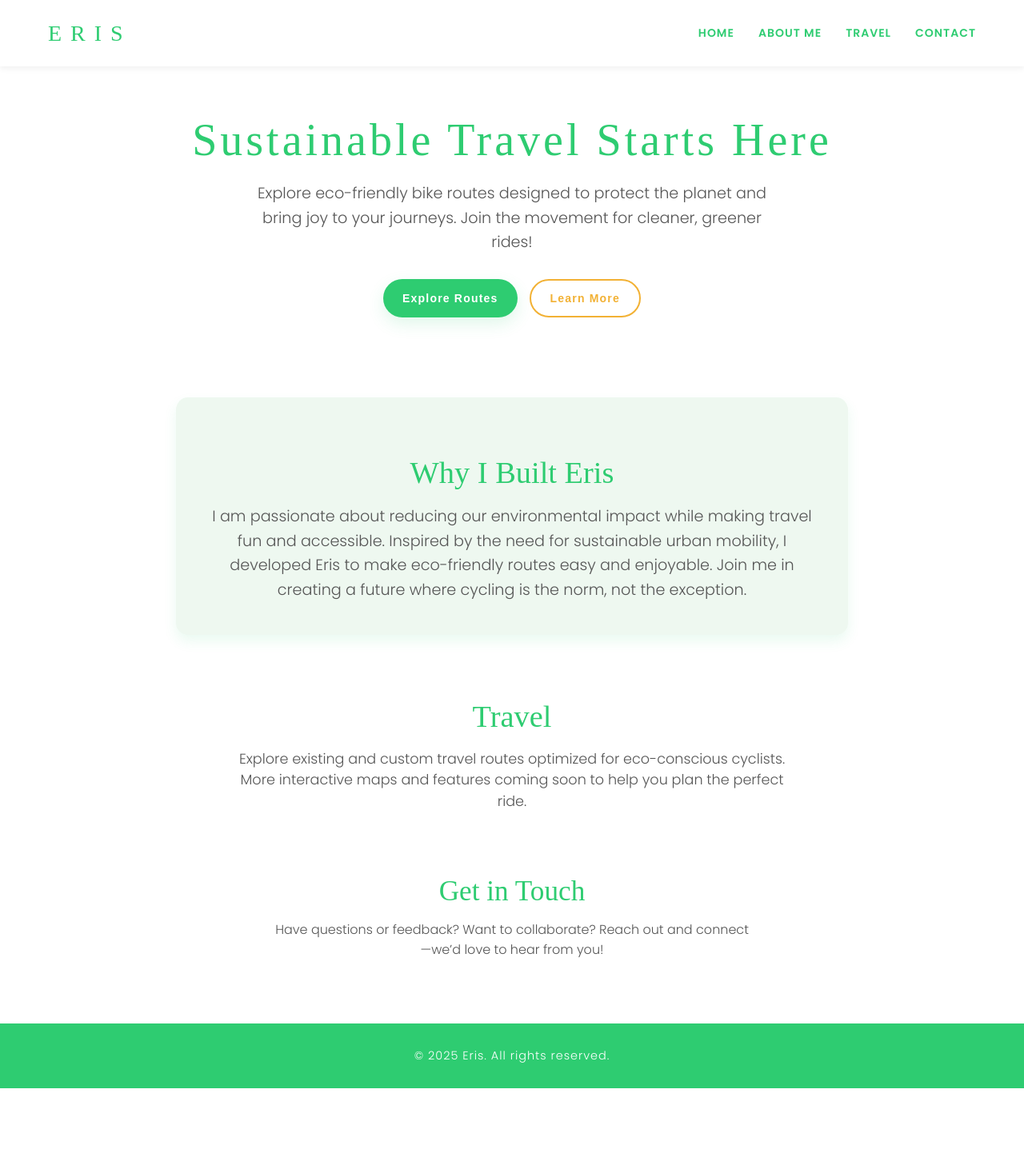
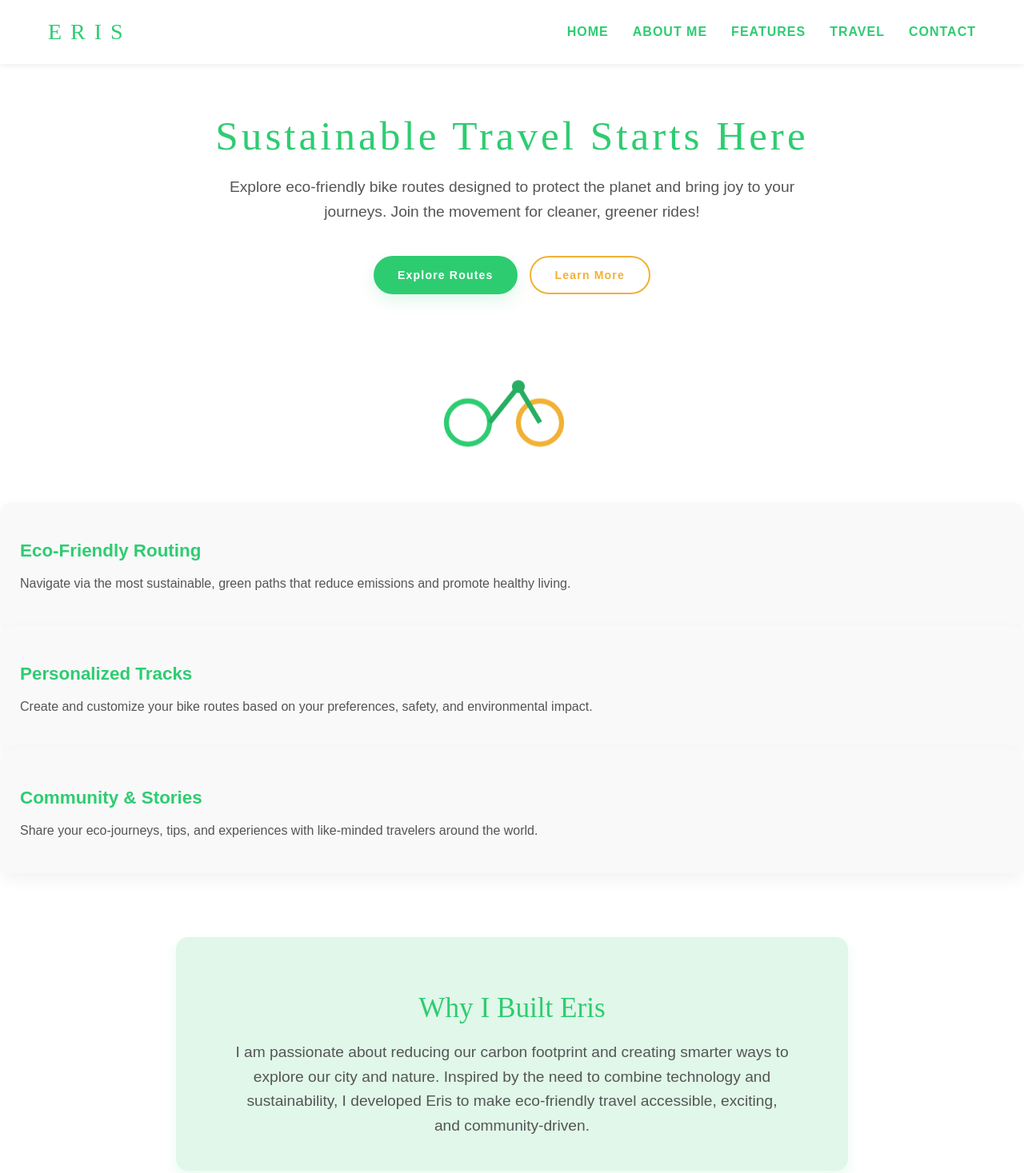
Before and after one commit to NotNxel/Eris, a plain HTML site: page index.html in a window 1280 px wide. Shown: the top 1467 px of the page at 80% size. Before the commit the page ends 1361 px from the top, so only its background shows below. Drawn offline with Linux system fonts and the light colour scheme.

Commit message:
Update index.html

```diff
--- a/index.html
+++ b/index.html
@@ -5,7 +5,8 @@
 <meta name="viewport" content="width=device-width, initial-scale=1" />
 <title>Eris - Sustainable Cycling</title>
 <style>
-@import url('https://fonts.googleapis.com/css2?family:Roboto+Slab:wght@300&family=Poppins:wght@300;600&display=swap');
+@import url('https://fonts.googleapis.com/css2?family:Roboto+Slab:wght@300&family:Poppins:wght@300;600&display=swap');
+
 :root {
   --green: #2ecc71;
   --dark-green: #27ae60;
@@ -14,25 +15,27 @@
   --grey-light: #f9f9f9;
   --grey-dark: #333;
 }
-/* Basic resets and font */
+
+/* Reset and body */
 body {
   font-family: 'Poppins', sans-serif;
   background: var(--white);
-  color: var(--grey-dark);
   margin: 0;
   padding: 0;
+  color: var(--grey-dark);
 }
+
 /* Header styles */
 header {
   position: sticky;
   top: 0;
   background: var(--white);
   box-shadow: 0 2px 8px rgba(0,0,0,0.07);
-  z-index: 1000;
-  padding: 15px 60px;
   display: flex;
   justify-content: space-between;
   align-items: center;
+  padding: 15px 60px;
+  z-index: 999;
   animation: fadeInDown 1s ease forwards;
 }
 @keyframes fadeInDown {
@@ -46,8 +49,8 @@ header {
   letter-spacing: 2px;
   cursor: pointer;
   color: var(--green);
-  user-select: none;
-  transition: color 0.3s ease;
+  text-transform: uppercase;
+  transition: color 0.3s;
 }
 .logo:hover {
   color: var(--gold);
@@ -57,57 +60,53 @@ nav ul {
   display: flex;
   gap: 30px;
 }
-nav ul li {
-  cursor: pointer;
+nav ul li a {
+  text-decoration: none;
+  color: var(--green);
   font-weight: 600;
   text-transform: uppercase;
   letter-spacing: 1px;
-  font-size: 14px;
-}
-nav ul li a {
-  color: var(--green);
-  text-decoration: none;
-  transition: color 0.3s ease;
 }
 nav ul li a:hover {
   color: var(--gold);
 }
-/* Main content styles */
+
+/* Main styles */
 main {
-  max-width: 1100px;
-  margin: 60px auto 100px;
-  padding: 0 40px;
+  max-width: 1200px;
+  margin: 60px auto 80px;
+  padding: 0 20px;
   text-align: center;
 }
 .hero-title {
   font-family: 'Roboto Slab', serif;
   font-weight: 300;
-  font-size: 3.5rem;
+  font-size: 3.2rem;
   letter-spacing: 4px;
   color: var(--green);
   margin-bottom: 20px;
 }
 .hero-desc {
   font-size: 1.2rem;
+  max-width: 720px;
+  margin: 0 auto 40px;
   line-height: 1.6;
-  max-width: 640px;
-  margin: 0 auto 30px;
   color: #555;
 }
-.btn-container {
+.btn-group {
   margin-top: 20px;
   display: flex;
+  gap: 15px;
   justify-content: center;
-  gap: 15px;
 }
 button {
-  padding: 14px 24px;
+  padding: 14px 30px;
   border-radius: 30px;
+  font-size: 14px;
   font-weight: 600;
-  font-size: 14px;
   border: none;
   cursor: pointer;
-  transition: all 0.3s ease;
+  transition: all 0.3s;
   letter-spacing: 1.2px;
 }
 .btn-green {
@@ -127,123 +126,121 @@ button {
 }
 .btn-outline:hover {
   background: var(--gold);
-  color: var(--white);
+  color: white;
   transform: scale(1.03);
 }
-.section {
+
+/* Bicycle animation container */
+.bike-container {
+  margin: 50px auto;
+  max-width: 200px;
+  animation: bounce 3s ease-in-out infinite;
+}
+@keyframes bounce {
+  0%,100% {transform: translateY(0);}
+  50% {transform: translateY(-15px);}
+}
+
+/* Features section */
+.features {
+  display: grid;
+  gap: 40px;
   margin-top: 60px;
+  padding: 20px;
+  grid-template-columns: repeat(auto-fit, minmax(250px, 1fr));
 }
-.content-section {
-  display: flex;
-  flex-wrap: wrap;
-  gap: 30px;
-  justify-content: center;
+.feature {
+  background: #f9f9f9;
+  border-radius: 15px;
+  padding: 25px;
+  box-shadow: 0 8px 20px rgba(0,0,0,0.05);
+  transition: box-shadow 0.3s, transform 0.3s;
 }
-.card {
-  background: #f9f9f9;
-  padding: 20px;
-  border-radius: 12px;
-  max-width: 280px;
-  flex: 1;
-  min-width: 250px;
-  box-shadow: 0 8px 20px rgba(0,0,0,0.05);
-  transition: box-shadow 0.3s ease, transform 0.3s ease;
-}
-.card:hover {
-  box-shadow: 0 16px 28px rgba(0,0,0,0.12);
+.feature:hover {
+  box-shadow: 0 12px 25px rgba(0,0,0,0.08);
   transform: translateY(-8px);
 }
-.card h3 {
+.feature h3 {
   color: var(--green);
-  margin-bottom: 15px;
+  margin-bottom: 12px;
   font-size: 1.4rem;
 }
-.card p {
+.feature p {
   font-size: 1rem;
   line-height: 1.5;
   color: #555;
 }
-#about {
-  background: #eef8f0;
+
+/* About me section */
+#about-me {
+  background: #e0f7e9;
   padding: 40px 20px;
+  margin: 80px auto;
+  max-width: 800px;
   border-radius: 15px;
-  max-width: 800px;
-  margin: 80px auto;
-  box-shadow: 0 8px 16px rgba(46,204,113,0.1);
+  box-shadow: 0 8px 16px rgba(46, 204, 113, 0.1);
+  text-align: center;
 }
-#about h2 {
+#about-me h2 {
   font-family: 'Roboto Slab', serif;
   font-weight: 400;
-  font-size: 2.4rem;
-  margin-bottom: 18px;
-  text-align: center;
+  font-size: 2.2rem;
+  margin-bottom: 20px;
   color: var(--green);
 }
-#about p {
+#about-me p {
   font-size: 1.2rem;
   line-height: 1.6;
+  max-width: 700px;
+  margin: 0 auto;
   color: #555;
-  max-width: 750px;
-  margin: 0 auto;
+}
+
+/* Contact section */
+#contact {
+  margin-top: 80px;
+  padding: 40px 20px;
   text-align: center;
 }
-section#travel {
-  margin: 80px auto;
-  max-width: 900px;
-  padding: 0 20px;
-  text-align: center;
-}
-section#travel h2 {
-  font-family: 'Roboto Slab', serif;
-  font-weight: 400;
-  font-size: 2.4rem;
-  margin-bottom: 18px;
-  color: var(--green);
-}
-section#travel p {
-  font-size: 1.1rem;
-  color: #555;
-  max-width: 700px;
-  margin: 0 auto;
-  line-height: 1.5;
-}
-section#connect {
-  margin-top: 70px;
-  text-align: center;
-}
-section#connect h2 {
+#contact h2 {
   font-family: 'Roboto Slab', serif;
   font-weight: 400;
   font-size: 2.2rem;
   margin-bottom: 15px;
   color: var(--green);
 }
-section#connect p {
+#contact p {
   max-width: 600px;
-  margin: auto;
+  margin: 0 auto 20px;
   font-size: 1rem;
   color: #555;
 }
+
+/* Footer styles */
 footer {
   background: var(--green);
-  color: var(--white);
+  color: #fff;
   text-align: center;
   padding: 30px 20px;
   margin-top: 80px;
   font-size: 0.9rem;
-  letter-spacing: 1px;
 }
+
+/* Responsiveness */
 @media(max-width: 768px) {
-  nav {
+  header {
     flex-direction: column;
     align-items: center;
   }
   nav ul {
-    flex-direction: column;
     gap: 15px;
   }
-  main {
-    padding: 20px;
+  .btn-group {
+    flex-direction: column;
+  }
+  .btn-green, .btn-outline {
+    width: 80%;
+    margin: 10px 0;
   }
 }
 </style>
@@ -255,9 +252,10 @@ footer {
   <nav>
     <ul>
       <li><a href="#home">Home</a></li>
-      <li><a href="#about">About Me</a></li>
+      <li><a href="#about-me">About Me</a></li>
+      <li><a href="#features">Features</a></li>
       <li><a href="#travel">Travel</a></li>
-      <li><a href="#connect">Contact</a></li>
+      <li><a href="#contact">Contact</a></li>
     </ul>
   </nav>
 </header>
@@ -265,30 +263,68 @@ footer {
 <main id="home">
   <h1 class="hero-title">Sustainable Travel Starts Here</h1>
   <p class="hero-desc">Explore eco-friendly bike routes designed to protect the planet and bring joy to your journeys. Join the movement for cleaner, greener rides!</p>
-  <div class="btn-container">
+  <div class="btn-group">
     <button class="btn-green">Explore Routes</button>
     <button class="btn-outline">Learn More</button>
   </div>
 </main>
 
-<section id="about">
-  <h2>Why I Built Eris</h2>
-  <p>I am passionate about reducing our environmental impact while making travel fun and accessible. Inspired by the need for sustainable urban mobility, I developed Eris to make eco-friendly routes easy and enjoyable. Join me in creating a future where cycling is the norm, not the exception.</p>
+<!-- Bicycle Animation -->
+<div class="bike-container">
+  <svg xmlns="http://www.w3.org/2000/svg" viewBox="0 0 200 140" width="180" height="130" aria-hidden="true" style="display:block;">
+    <circle cx="50" cy="100" r="30" stroke="#2ecc71" stroke-width="7" fill="none"/>
+    <circle cx="150" cy="100" r="30" stroke="#f2b134" stroke-width="7" fill="none"/>
+    <line x1="80" y1="100" x2="120" y2="50" stroke="#27ae60" stroke-width="7"/>
+    <line x1="120" y1="50" x2="150" y2="100" stroke="#27ae60" stroke-width="7"/>
+    <circle cx="120" cy="50" r="9" fill="#27ae60">
+      <animate attributeName="r" values="9;13;9" dur="3s" repeatCount="indefinite"/>
+    </circle>
+    <circle cx="50" cy="100" r="30" fill="none">
+      <animateTransform attributeName="transform" attributeType="XML" type="rotate" from="0 50 100" to="360 50 100" dur="4s" repeatCount="indefinite"/>
+    </circle>
+    <circle cx="150" cy="100" r="30" fill="none">
+      <animateTransform attributeName="transform" attributeType="XML" type="rotate" from="0 150 100" to="360 150 100" dur="3.5s" repeatCount="indefinite"/>
+    </circle>
+  </svg>
+</div>
+
+<!-- Features -->
+<section id="features">
+  <div class="feature">
+    <h3>Eco-Friendly Routing</h3>
+    <p>Navigate via the most sustainable, green paths that reduce emissions and promote healthy living.</p>
+  </div>
+  <div class="feature">
+    <h3>Personalized Tracks</h3>
+    <p>Create and customize your bike routes based on your preferences, safety, and environmental impact.</p>
+  </div>
+  <div class="feature">
+    <h3>Community & Stories</h3>
+    <p>Share your eco-journeys, tips, and experiences with like-minded travelers around the world.</p>
+  </div>
 </section>
 
-<section id="travel">
-  <h2>Travel</h2>
-  <p>Explore existing and custom travel routes optimized for eco-conscious cyclists. More interactive maps and features coming soon to help you plan the perfect ride.</p>
+<!-- About Me -->
+<section id="about-me">
+  <h2>Why I Built Eris</h2>
+  <p>I am passionate about reducing our carbon footprint and creating smarter ways to explore our city and nature. Inspired by the need to combine technology and sustainability, I developed Eris to make eco-friendly travel accessible, exciting, and community-driven.</p>
 </section>
 
-<section id="connect">
-  <h2>Get in Touch</h2>
-  <p>Have questions or feedback? Want to collaborate? Reach out and connect—we’d love to hear from you!</p>
+<!-- Travel Section -->
+<section id="travel">
+  <h2>Explore Your Travel Paths</h2>
+  <p>Browse existing routes, plan new journeys, and get inspired to move greener. Coming soon: interactive maps and real-time navigation.</p>
 </section>
 
+<!-- Contact -->
+<section id="contact">
+  <h2>Contact Us</h2>
+  <p>If you have questions or would like to collaborate, reach out! We’re building a greener future together.</p>
+</section>
+
+<!-- Footer -->
 <footer>
   &copy; 2025 Eris. All rights reserved.
 </footer>
-
 </body>
 </html>
```
